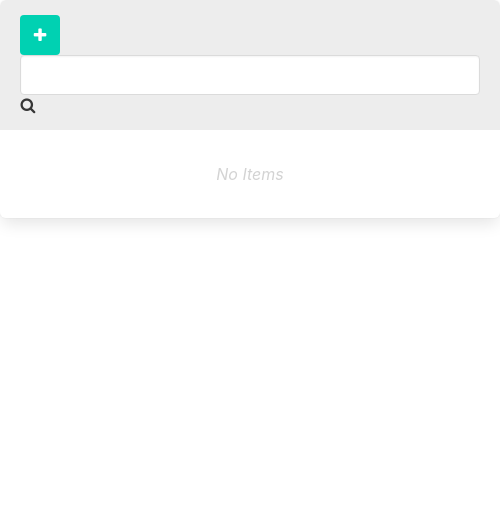
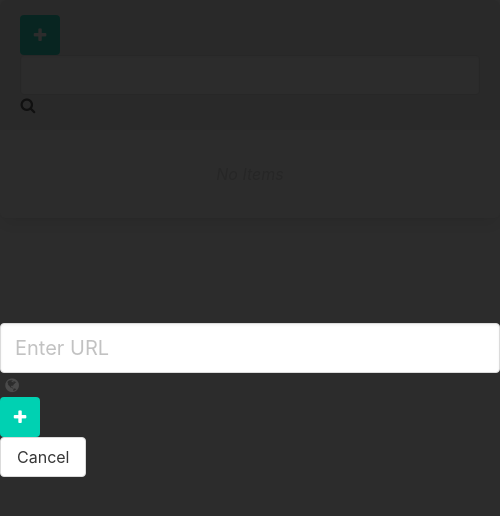
Before and after one commit to gjack/bookmarks, an Electron app: page renderer/main.html in a window 500 px wide. Both pictures are taken after a click on the link 40 px from the left and 35 px from the top of the page. Drawn offline with nearby package versions, Linux system fonts and the light colour scheme.

Commit message:
Add a modal to select url

```diff
--- a/mainWindow.js
+++ b/mainWindow.js
@@ -12,7 +12,7 @@ exports.createWindow = () => {
     minHeight: 310
   })
 
-  this.win.webContents.openDevTools()
+  //this.win.webContents.openDevTools()
   this.win.loadURL(`file://${__dirname}/renderer/main.html`)
   this.win.on('closed', () => {
     this.win = null
--- a/renderer/app.js
+++ b/renderer/app.js
@@ -0,0 +1,9 @@
+// Show add modal
+$('.open-add-modal').click(() => {
+  $('#add-modal').addClass('is-active')
+})
+
+// Hide add modal
+$('.close-add-modal').click(() => {
+  $('#add-modal').removeClass('is-active')
+})
--- a/renderer/main.html
+++ b/renderer/main.html
@@ -12,7 +12,7 @@
       <div class="panel-heading">
         <div class="control is-grouped">
           <p class="control">
-            <a class="button is-primary">
+            <a class="button is-primary open-add-modal">
               <span class="icon is-small">
                 <i class="fa fa-plus"></i>
               </span>
@@ -30,6 +30,29 @@
         <p id="no-items" class="has-text-centered">No Items</p>
       </div>
     </div>
+    <div id="add-modal" class="modal">
+      <div class="modal-background"></div>
+      <div class="modal-content">
+       <p class="control has-icon has-icon-right">
+         <input class="input is-medium" type="text" id="item-input" placeholder="Enter URL">
+         <span class="icon">
+           <i class="fa fa-globe"></i>
+         </span>
+       </p>
+       <div class="control is-grouped">
+         <p class="control">
+           <a class="button is-primary" id="add-button">
+             <span class="icon is-small">
+               <i class="fa fa-plus"></i>
+             </span>
+           </a>
+         </p>
+         <p class="control">
+           <a class="button close-add-modal">Cancel</a>
+         </p>
+       </div>
+      </div>
+    </div>
   </body>
 
   <script>
```
